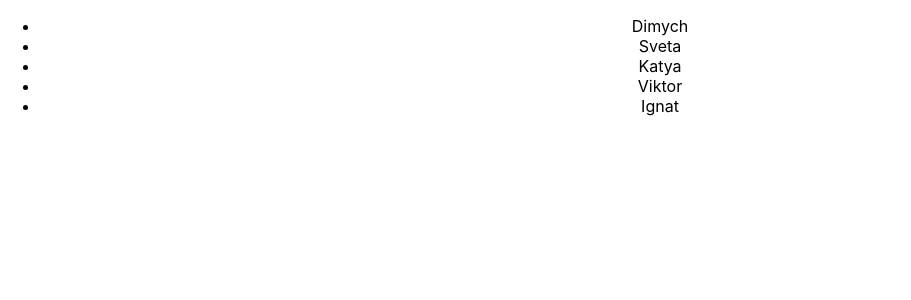
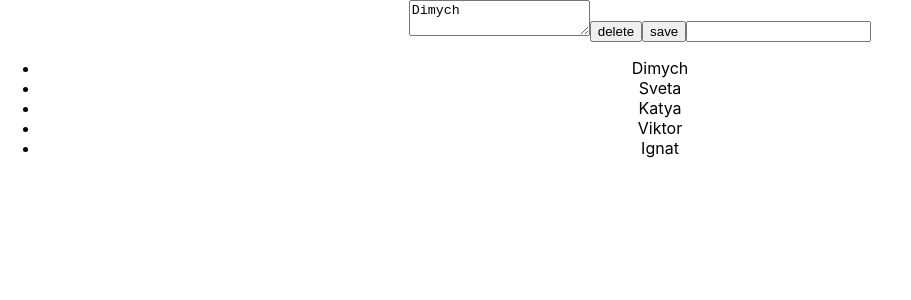
Before and after one commit to Karpenko21/js-ts-native, a React (Create React App) app: page / in a window 1280 px wide. Shown: the top 300 px of the page, without its empty margins (0-911 px from the left). Built offline with nearby package versions, Linux system fonts and the light colour scheme.

Commit message:
Video #6 onClick, onChange, onBlur

```diff
--- /dev/null
+++ b/src/6/06_callback.tsx
@@ -0,0 +1,38 @@
+import React, {ChangeEvent, MouseEvent} from "react";
+
+/*const callback = () => {
+    alert('hey')
+}
+
+window.setTimeout(callback, 1000)*/
+
+
+export const User = () => {
+
+    const deleteUser = (e: MouseEvent<HTMLButtonElement>) => {
+        console.log(e.currentTarget.name)
+    }
+
+    const saveUser = () => {
+        console.log("User was saved")
+    }
+
+    const onNameChanged = () => {
+        console.log("name was changed")
+    }
+
+    const focusLostHandler = () => {
+        console.log("focus was lost")
+    }
+
+    const onAgeChanged = (event: ChangeEvent<HTMLInputElement>) => {
+        console.log("age was changed: " + event.currentTarget.value )
+    }
+
+    return <div> <textarea onBlur={focusLostHandler}
+                           onChange={onNameChanged}>Dimych</textarea>
+        <button name="delete" onClick={deleteUser}>delete</button>
+        <button name="save" onClick={deleteUser}>save</button>
+        <input   onChange={onAgeChanged} type={"number"}/>
+    </div>
+}
--- a/src/App.tsx
+++ b/src/App.tsx
@@ -1,6 +1,7 @@
 import React from 'react';
 import logo from './logo.svg';
 import './App.css';
+import {User} from "./6/06_callback";
 
 function App() {
 
@@ -16,6 +17,7 @@ function App() {
 
     return (
         <div className="App">
+            <User/>
             <ul>
                 {lielements}
             </ul>
```
